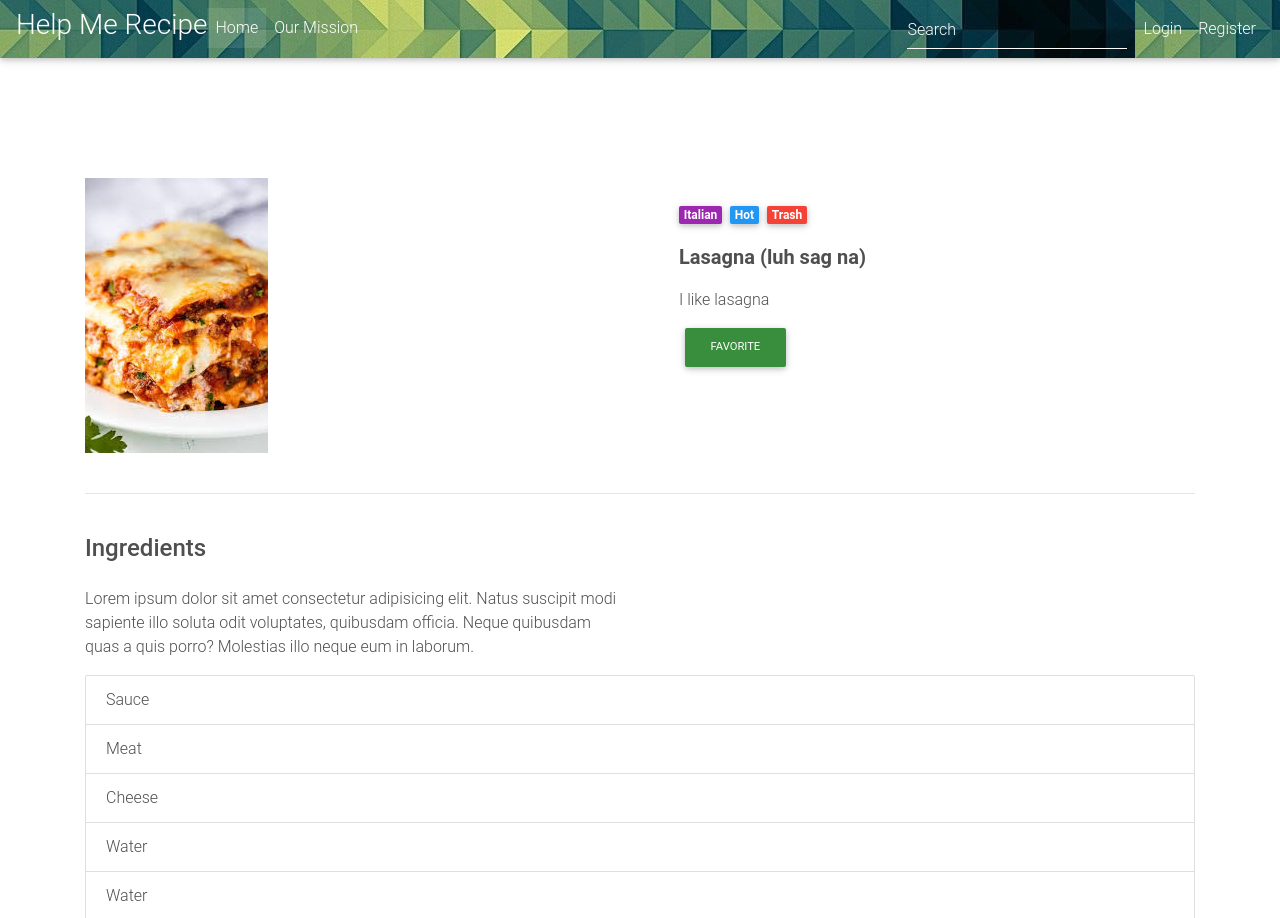
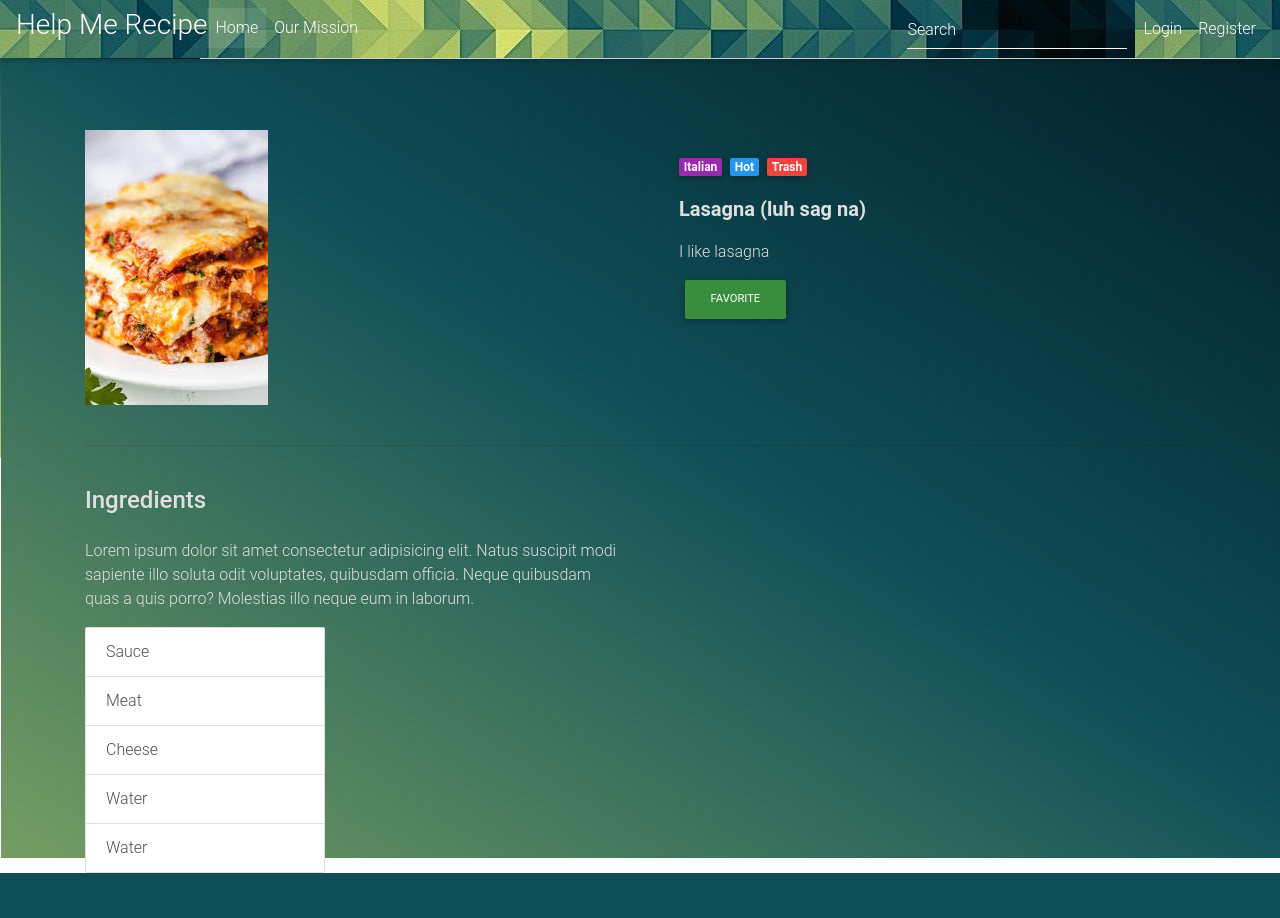
Before and after one commit to abigehl/Cs307GroupProject, a Flask app: template templates/recipespage.html in a window 1280 px wide. Shown: the top 918 px of the page. After the commit the page ends 873 px from the top, so only its background shows below. Run offline with Flask 2, Linux system fonts and the light colour scheme; the template is opened without the code that fills it, so the values that code supplies are empty; some libraries are stand-ins or nearby versions.

Commit message:
updated createrecipe,recipespage

```diff
--- a/templates/recipespage.html
+++ b/templates/recipespage.html
@@ -66,9 +66,9 @@
         </form>
     </nav>
 </nav>
-
+<div style="background-image: url(../static/Images/bg.png); height:100vh">
 <!--Main layout-->
-<main class="mt-5 pt-4">
+<main class=" pt-4">
     <div class="container dark-grey-text mt-5">
 
         <!--Grid row-->
@@ -100,13 +100,13 @@
                         </a>
                     </div>
 
-                    <p class="lead font-weight-bold">
+                    <p class="lead font-weight-bold text-light">
                         Lasagna (luh sag na)
                     </p>
 
                     <!--<p class="lead font-weight-bold">Description</p>-->
 
-                    <p>I like lasagna</p>
+                    <p class="text-light">I like lasagna</p>
 
                     <form class="d-flex justify-content-left">
                         <!-- Default input -->
@@ -134,9 +134,9 @@
             <!--Grid column-->
             <div class="col-md-6 text-left">
 
-                <h4 class="my-4 h4">Ingredients</h4>
+                <h4 class="my-4 h4 text-light">Ingredients</h4>
 
-                <p>Lorem ipsum dolor sit amet consectetur adipisicing elit. Natus suscipit modi sapiente illo soluta
+                <p class="text-light">Lorem ipsum dolor sit amet consectetur adipisicing elit. Natus suscipit modi sapiente illo soluta
                     odit voluptates,
                     quibusdam officia. Neque quibusdam quas a quis porro? Molestias illo neque eum in laborum.</p>
 
@@ -145,7 +145,7 @@
 
         </div>
         <!--Grid row-->
-        <ul class="list-group">
+        <ul class="list-group " style="width:30vh">
             <li class="list-group-item">Sauce</li>
             <li class="list-group-item">Meat</li>
             <li class="list-group-item">Cheese</li>
@@ -156,34 +156,12 @@
         <div class="row wow fadeIn">
 
             <!--Grid column-->
-            <div class="col-lg-4 col-md-12 mb-4">
 
-                <img src="https://mdbootstrap.com/img/Photos/Horizontal/E-commerce/Products/11.jpg" class="img-fluid"
-                    alt="">
-
-            </div>
-            <!--Grid column-->
-
-            <!--Grid column-->
-            <div class="col-lg-4 col-md-6 mb-4">
-
-                <img src="https://mdbootstrap.com/img/Photos/Horizontal/E-commerce/Products/12.jpg" class="img-fluid"
-                    alt="">
-
-            </div>
-            <!--Grid column-->
-
-            <!--Grid column-->
-            <div class="col-lg-4 col-md-6 mb-4">
-
-                <img src="https://mdbootstrap.com/img/Photos/Horizontal/E-commerce/Products/13.jpg" class="img-fluid"
-                    alt="">
-
-            </div>
             <!--Grid column-->
 
         </div>
         <!--Grid row-->
 
     </div>
+</div>
 </main>
```
Also changed, not shown: templates/createrecipe.html (+5 -6 lines).
